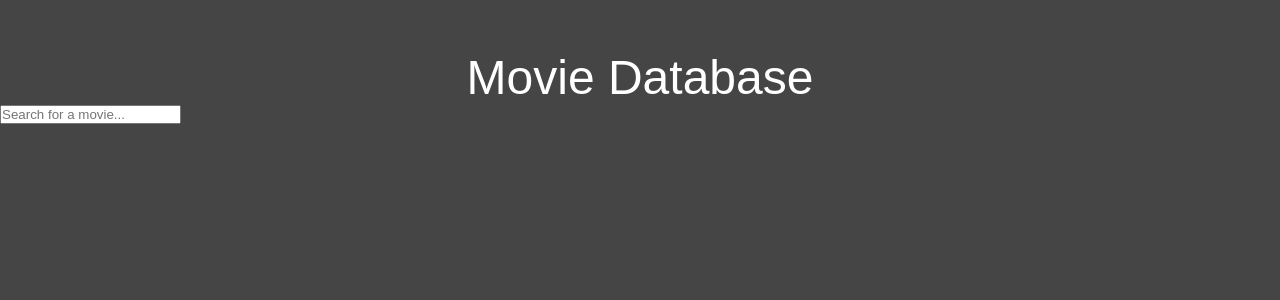
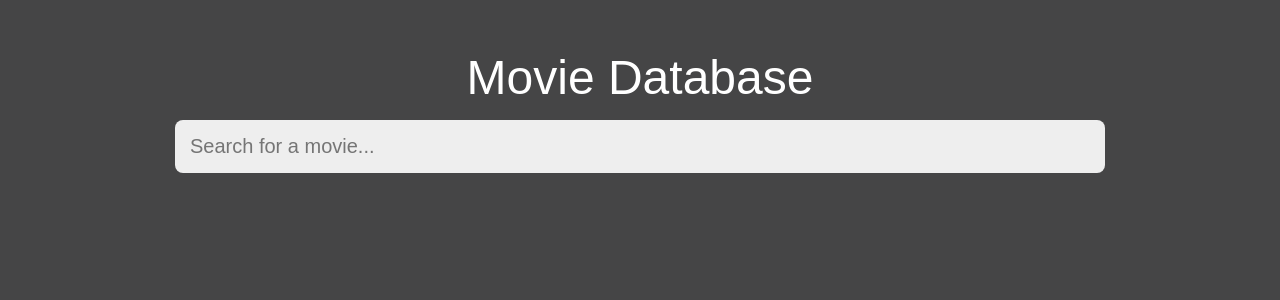
Before and after one commit to oddporson/movie-database, a React (Create React App) app: page / in a window 1280 px wide. Shown: the top 300 px of the page. Built offline with nearby package versions, Linux system fonts and the light colour scheme.

Commit message:
search bar box styled

```diff
--- a/src/index.css
+++ b/src/index.css
@@ -19,3 +19,37 @@
   font-weight: 500;
   text-align: center;
 }
+
+main {
+  width: 100%;
+  max-width: 960px;
+  margin: 0 auto;
+}
+
+section {
+  padding: 15px;
+}
+
+.searchbox {
+  display: block;
+  width: 100%;
+  padding: 15px;
+
+  border: none;
+  outline: none;
+  background: none;
+
+  background-color: #EEE;
+  border-radius: 8px;
+
+  color: #53565A;
+  font-size: 20px;
+  font-weight: 300;
+
+  transition: 0.4s ease-out;
+}
+
+
+.searchbox:focus {
+  box-shadow: 0px 0px 8px 3px rgb(7, 69, 131);
+}
```
